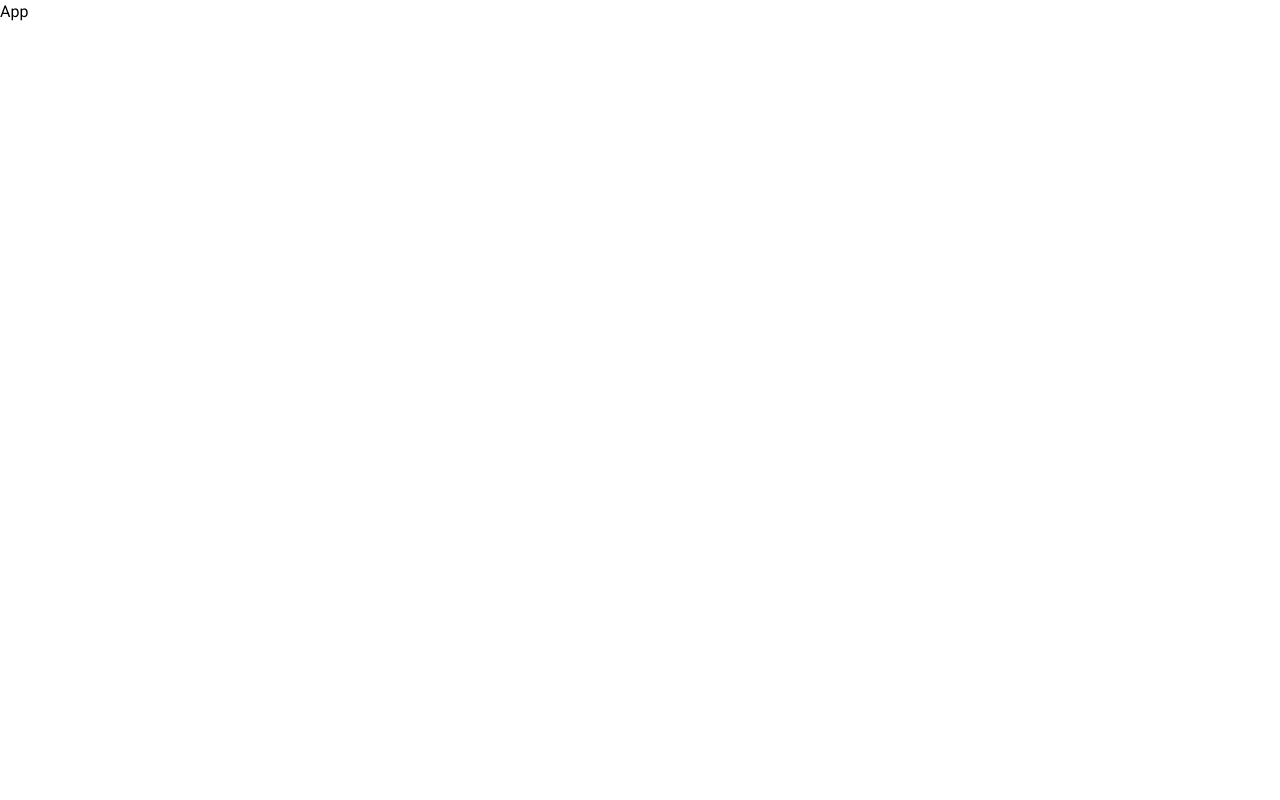
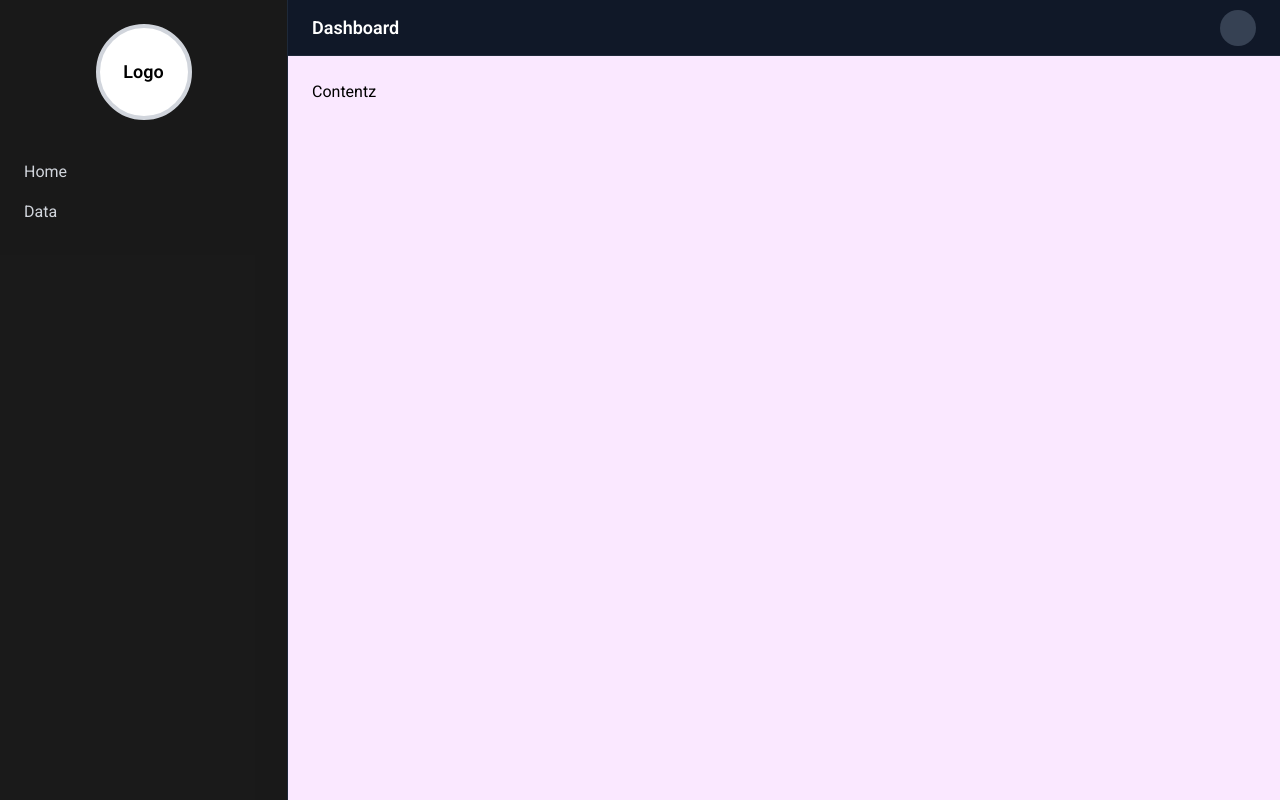
Before and after one commit to ankitrajstha/Dashboard, a React (Vite) app: page / in a window 1280 px wide. Built offline with nearby package versions, Linux system fonts and the light colour scheme.

Commit message:
feat: add layout of dashboard with sidebar, topbar and main content

```diff
--- a/src/App.tsx
+++ b/src/App.tsx
@@ -1,7 +1,12 @@
 import type React from "react";
+import Layout from "./components/layout/Layout";
 
 const App: React.FC = () => {
-  return <div>App</div>;
+  return (
+    <>
+      <Layout />
+    </>
+  );
 };
 
 export default App;
--- /dev/null
+++ b/src/components/layout/Layout.tsx
@@ -0,0 +1,20 @@
+import SideBar from "./Sidebar";
+import TopBar from "./Topbar";
+
+const Layout = () => {
+  return (
+    <>
+      <div className="flex h-screen bg-black/90 overflow-hidden">
+        <SideBar />
+        <div className="flex-1 flex flex-col bg-fuchsia-100">
+          <TopBar />
+          <main className="flex-1 overflow-y-auto p-6">
+            <div>Contentz</div>
+          </main>
+        </div>
+      </div>
+    </>
+  );
+};
+
+export default Layout;
--- /dev/null
+++ b/src/components/layout/Sidebar.tsx
@@ -0,0 +1,22 @@
+const Sidebar = () => {
+  return (
+    <aside className="w-72 p-6 border-r border-gray-800 text-white flex flex-col items-center">
+      <div className="w-24 h-24 rounded-full border-4 border-gray-300 bg-white text-black flex items-center justify-center text-lg font-semibold">
+        Logo
+      </div>
+
+      <nav className="mt-10 w-full">
+        <ul className="space-y-4 text-gray-300">
+          <li className="hover:text-white transition-colors cursor-pointer">
+            Home
+          </li>
+          <li className="hover:text-white transition-colors cursor-pointer">
+            Data
+          </li>
+        </ul>
+      </nav>
+    </aside>
+  );
+};
+
+export default Sidebar;
--- /dev/null
+++ b/src/components/layout/Topbar.tsx
@@ -0,0 +1,17 @@
+const Topbar = () => {
+  return (
+    <nav className="h-14 bg-gray-900 border-b border-gray-800 px-6 flex items-center justify-between text-white">
+      <div className="flex items-center gap-4">
+        <h1 className="text-lg font-semibold">Dashboard</h1>
+      </div>
+
+      <div className="flex items-center gap-6">
+        <div className="w-9 h-9 rounded-full bg-gray-700 flex items-center justify-center cursor-pointer">
+          <div className="w-5 h-5 text-gray-300" />
+        </div>
+      </div>
+    </nav>
+  );
+};
+
+export default Topbar;
```
